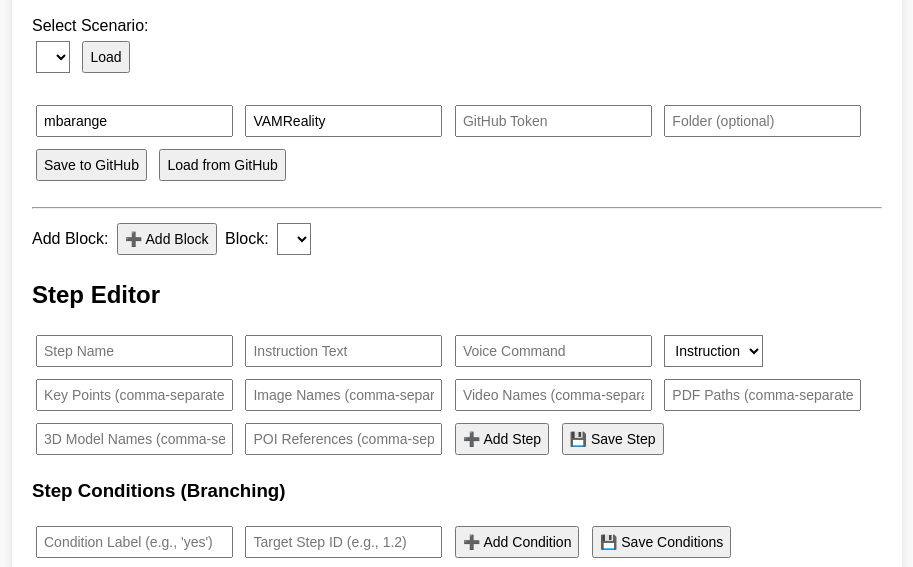
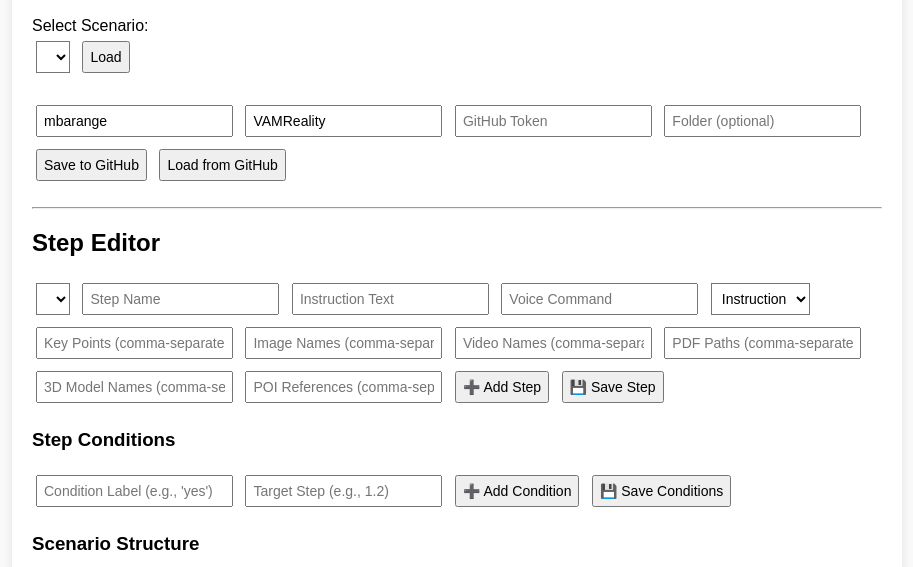
Before and after one commit to mbarange/VAMReality, a plain HTML site: page VAMReality_WebXR_Starter/index.html in a window 1280 px wide. Shown: the part 167-734 px from the top of the page, without its empty margins (183-1096 px from the left). Drawn offline with Linux system fonts and the light colour scheme.

Commit message:
Update index.html

```diff
--- a/VAMReality_WebXR_Starter/index.html
+++ b/VAMReality_WebXR_Starter/index.html
@@ -24,7 +24,7 @@
       <button onclick="loadSelectedScenario()">Load</button>
     </div>
 
-    <!-- GitHub Auth & Storage -->
+    <!-- GitHub Credentials -->
     <div class="section">
       <input type="text" id="githubUser" placeholder="GitHub username" value="mbarange" />
       <input type="text" id="githubRepo" placeholder="Repository name" value="VAMReality" />
@@ -36,16 +36,10 @@
 
     <hr />
 
-    <!-- Block and Step Editor -->
+    <!-- Step Input UI -->
     <div class="section">
-      <label>Add Block:</label>
-      <button onclick="addBlock()">➕ Add Block</button>
-      <label>Block:</label>
+      <h2>Step Editor</h2>
       <select id="blockSelector"></select>
-    </div>
-
-    <div>
-      <h2>Step Editor</h2>
       <input type="text" id="stepName" placeholder="Step Name" />
       <input type="text" id="stepInstruction" placeholder="Instruction Text" />
       <input type="text" id="stepVoice" placeholder="Voice Command" />
@@ -64,25 +58,40 @@
       <button onclick="saveCurrentStep()">💾 Save Step</button>
     </div>
 
-    <!-- Conditional Navigation -->
-    <div>
-      <h3>Step Conditions (Branching)</h3>
+    <!-- Condition Editor -->
+    <div class="section">
+      <h3>Step Conditions</h3>
       <input type="text" id="conditionLabel" placeholder="Condition Label (e.g., 'yes')" />
-      <input type="text" id="targetStep" placeholder="Target Step ID (e.g., 1.2)" />
+      <input type="text" id="targetStep" placeholder="Target Step (e.g., 1.2)" />
       <button onclick="addCondition()">➕ Add Condition</button>
       <button onclick="saveConditions()">💾 Save Conditions</button>
     </div>
 
-    <!-- Scenario Playback -->
-    <div>
-      <button onclick="runScenario()">▶ Run Scenario</button>
+    <!-- Block Diagram Area -->
+    <div class="section">
+      <h3>Scenario Structure</h3>
+      <div id="stepList"></div>
+      <div id="flowBlocks" style="position: relative;"></div>
+      <canvas id="flowCanvas" style="position:absolute; top:0; left:0; width:100%; height:100%; pointer-events: none;"></canvas>
     </div>
 
-    <!-- Runtime Output -->
-    <div id="stepDisplay" class="output"></div>
+    <div class="section">
+      <button onclick="runScenario()">▶ Run Scenario</button>
+      <div id="stepDisplay" class="output"></div>
+    </div>
   </div>
 
+  <!-- Script Modules -->
   <script src="GitHubSaver.js"></script>
-  <script src="main.js"></script>
+  <script type="module" src="ScenarioManager.js"></script>
+  <script type="module" src="StepBuilderUI.js"></script>
+  <script type="module" src="ScenarioRuntime.js"></script>
+  <script type="module" src="FlowRenderer.js"></script>
+  <script type="module">
+    import { initializeScenarioManager } from './ScenarioManager.js';
+    import { initializeStepBuilder } from './StepBuilderUI.js';
+    initializeScenarioManager();
+    initializeStepBuilder();
+  </script>
 </body>
 </html>
```
